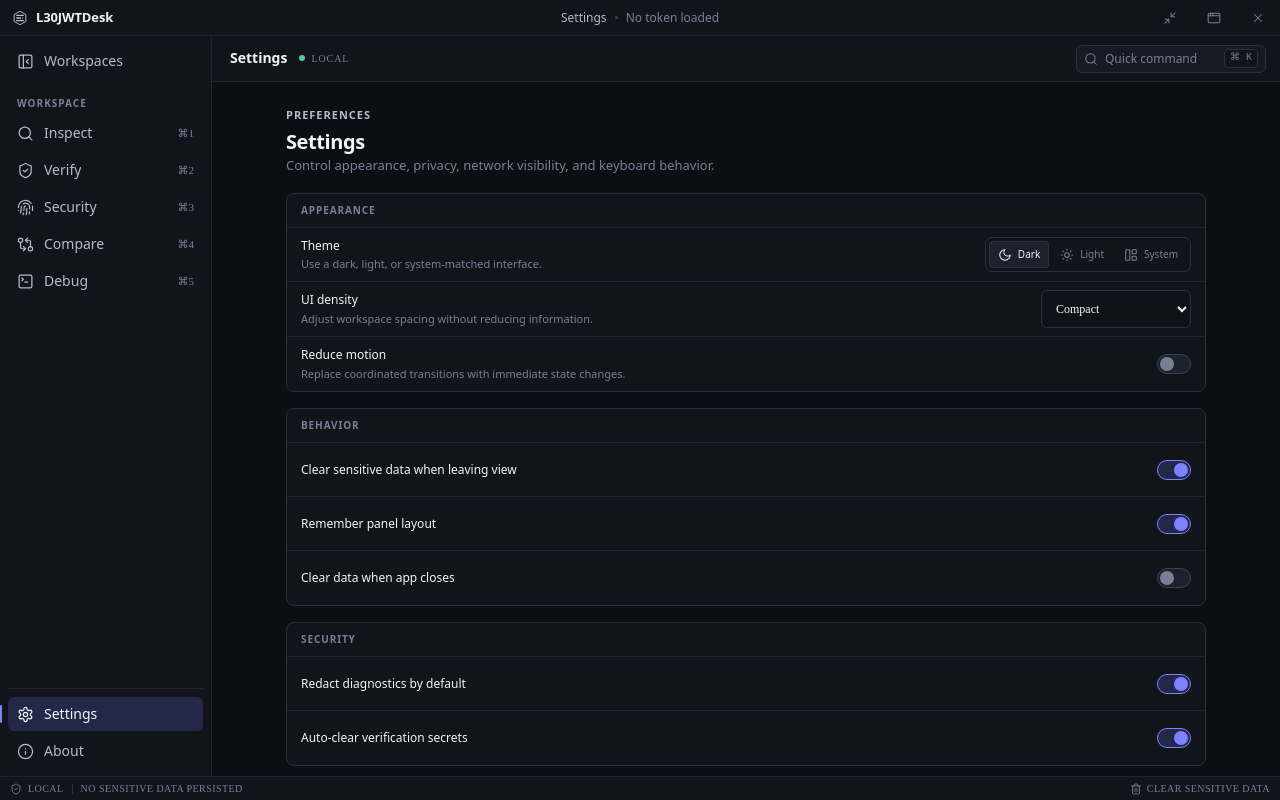
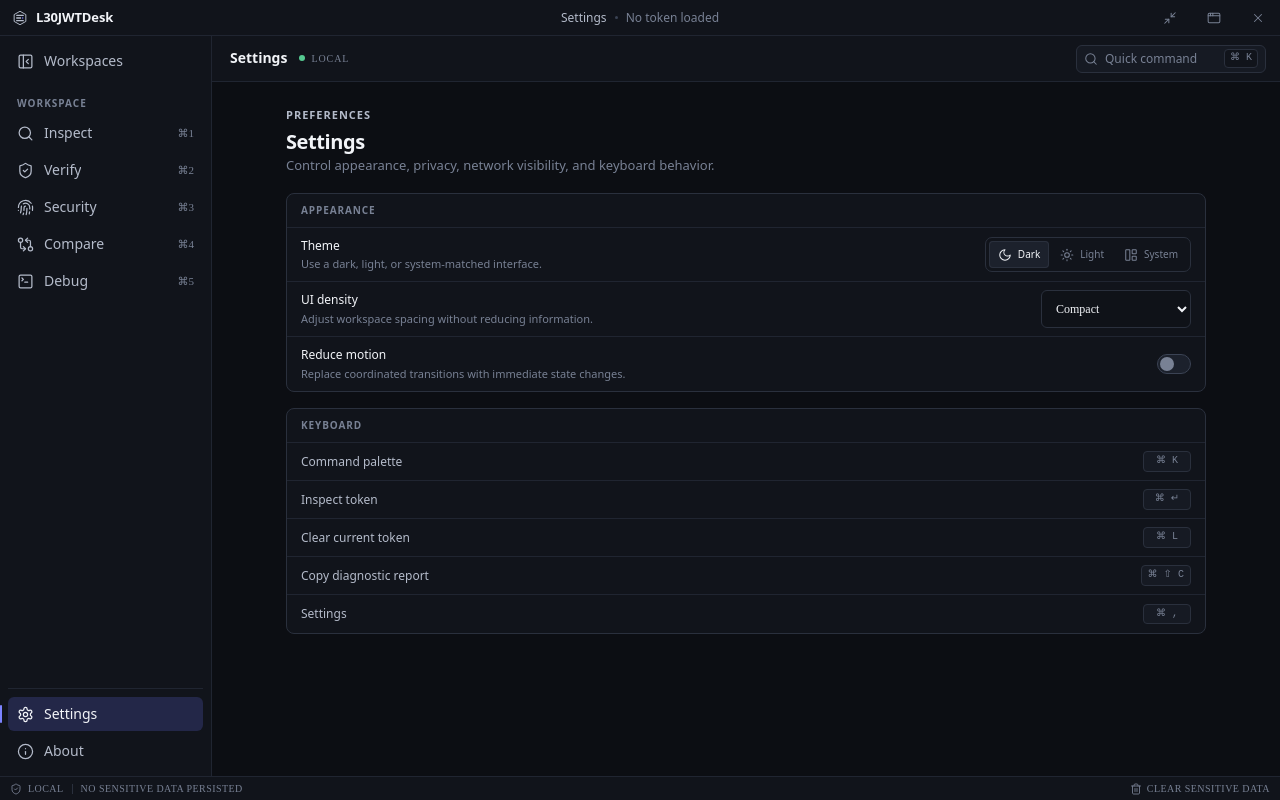
Before and after one commit to LE0-MAhendra/L30JWTDesk, a React (Vite) app: page / in a window 1280 px wide. Both pictures are taken after a click on the button "Settings". Built offline with nearby package versions, Linux system fonts and the light colour scheme.

Commit message:
Remove fake settings toggles

```diff
--- a/src/App.tsx
+++ b/src/App.tsx
@@ -44,6 +44,15 @@ function App() {
         : theme;
     document.documentElement.dataset.theme = resolved;
   }, [theme]);
+  useEffect(() => {
+    document.documentElement.dataset.density = (
+      localStorage.getItem("l30-density") ?? "Compact"
+    ).toLowerCase();
+    document.documentElement.classList.toggle(
+      "reduce-motion",
+      localStorage.getItem("l30-reduced") === "true",
+    );
+  }, []);
   useEffect(() => {
     const handler = (event: KeyboardEvent) => {
       const mod = event.metaKey || event.ctrlKey;
--- a/src/components/workspaces/SettingsWorkspace.tsx
+++ b/src/components/workspaces/SettingsWorkspace.tsx
@@ -11,30 +11,6 @@ export function SettingsWorkspace() {
   const [reduced, setReduced] = useState(
     localStorage.getItem("l30-reduced") === "true",
   );
-  const sections = [
-    {
-      title: "Behavior",
-      items: [
-        ["Clear sensitive data when leaving view", true],
-        ["Remember panel layout", true],
-        ["Clear data when app closes", false],
-      ],
-    },
-    {
-      title: "Security",
-      items: [
-        ["Redact diagnostics by default", true],
-        ["Auto-clear verification secrets", true],
-      ],
-    },
-    {
-      title: "Network",
-      items: [
-        ["Show every JWKS / OIDC request", true],
-        ["Allow redirects during discovery", false],
-      ],
-    },
-  ];
   return (
     <div className="workspace-scroll settings-page">
       <div className="workspace-heading">
@@ -112,23 +88,11 @@ export function SettingsWorkspace() {
           />
         </div>
       </section>
-      {sections.map((section) => (
-        <section className="settings-section" key={section.title}>
-          <h3>{section.title}</h3>
-          {section.items.map(([label, initial]) => (
-            <SettingToggle
-              key={String(label)}
-              label={String(label)}
-              initial={Boolean(initial)}
-            />
-          ))}
-        </section>
-      ))}
       <section className="settings-section shortcut-section">
         <h3>Keyboard</h3>
         {[
           ["Command palette", "⌘ K"],
-          ["Inspect token", "⌘ Enter"],
+          ["Inspect token", "⌘ ↵"],
           ["Clear current token", "⌘ L"],
           ["Copy diagnostic report", "⌘ ⇧ C"],
           ["Settings", "⌘ ,"],
@@ -161,21 +125,3 @@ function Toggle({
     </button>
   );
 }
-
-function SettingToggle({
-  label,
-  initial,
-}: {
-  label: string;
-  initial: boolean;
-}) {
-  const [checked, setChecked] = useState(initial);
-  return (
-    <div className="settings-row">
-      <div>
-        <strong>{label}</strong>
-      </div>
-      <Toggle checked={checked} onChange={setChecked} />
-    </div>
-  );
-}
```
